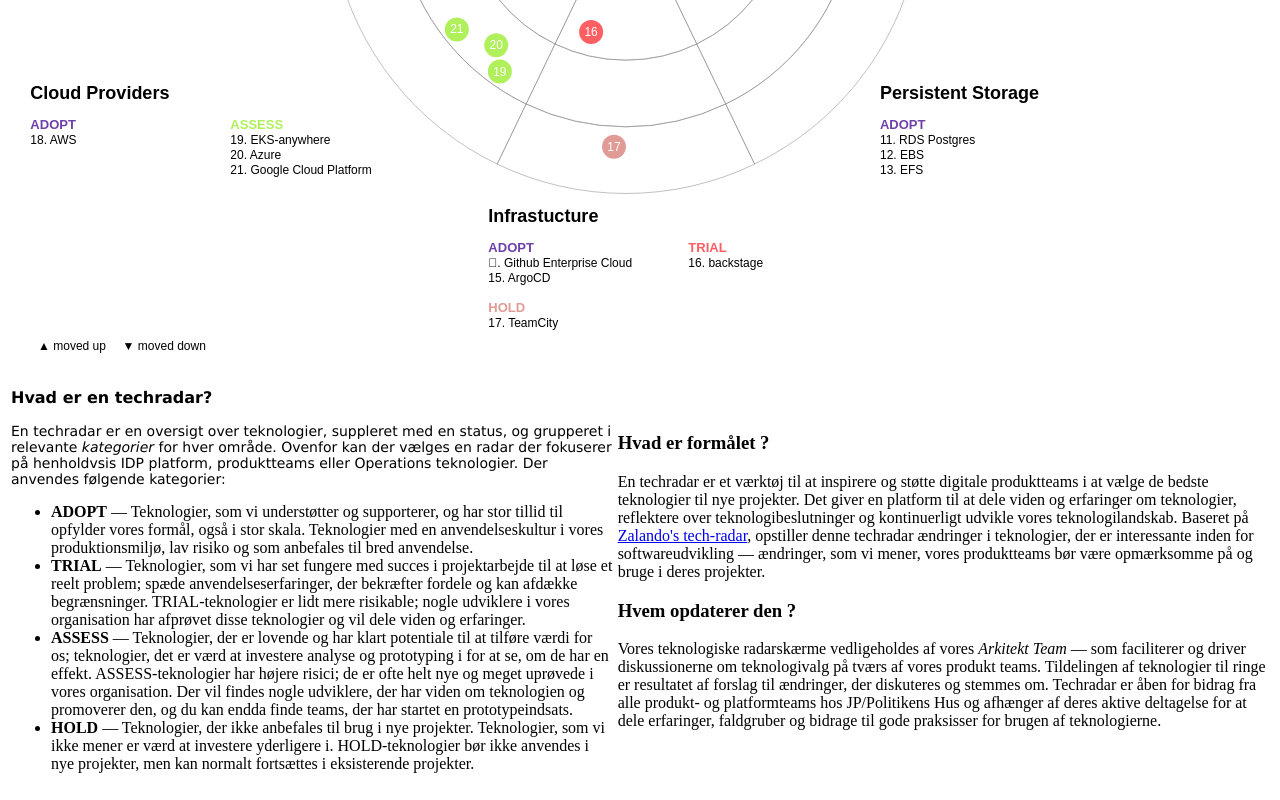
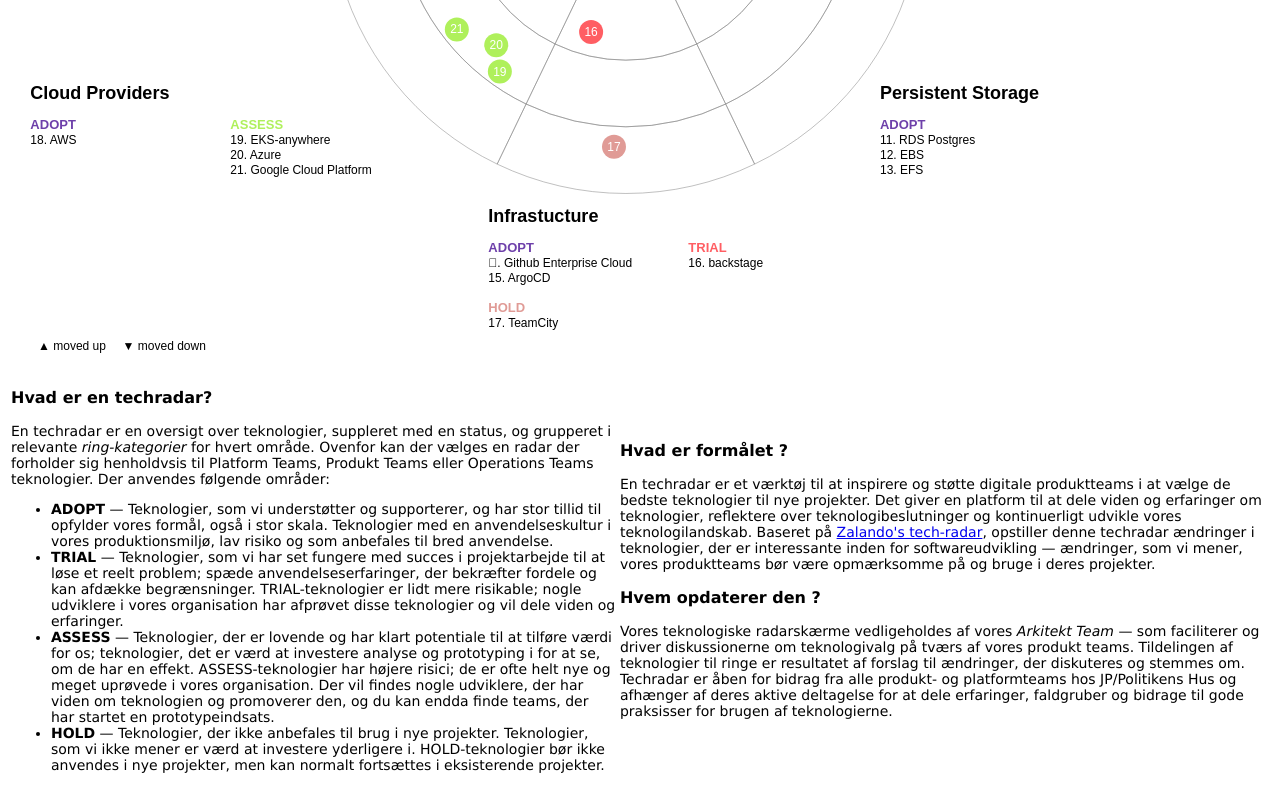
Before and after one commit to test-jppolitikenshus/techradar, a React (Vite) app: page / in a window 1280 px wide. Shown: the part 716-1516 px from the top of the page. Built offline with nearby package versions, Linux system fonts and the light colour scheme; a web font is replaced by a local one.

Commit message:
Update techradar categories and information content. Add new entry in the information input CSV file

```diff
--- a/src/App.tsx
+++ b/src/App.tsx
@@ -33,10 +33,10 @@
             <td>
               <h3 style={{ fontFamily: "Geneva, Arial, Helvetica, sans-serif", fontSize: "16px" }}>Hvad er en techradar?</h3>
               <p style={{ fontFamily: "Geneva, Arial, Helvetica, sans-serif", fontSize: "14px" }}>
-                En techradar er en oversigt over teknologier, suppleret med en status, og grupperet i relevante <em>kategorier</em> for hver område. Ovenfor kan der vælges en radar der fokuserer på henholdvsis IDP platform, produktteams eller Operations teknologier. Der anvendes følgende kategorier:
+                En techradar er en oversigt over teknologier, suppleret med en status, og grupperet i relevante <em>ring-kategorier</em> for hvert område. Ovenfor kan der vælges en radar der forholder sig henholdvsis til Platform Teams, Produkt Teams eller Operations Teams teknologier. Der anvendes følgende områder:
               </p>
 
-              <ul>
+              <ul style={{ fontFamily: "Geneva, Arial, Helvetica, sans-serif", fontSize: "14px" }} >
                 <li><strong>ADOPT</strong> &mdash; Teknologier, som vi understøtter og supporterer, og har stor tillid til opfylder vores formål, også i stor skala. Teknologier med en anvendelseskultur i vores produktionsmiljø, lav risiko og som anbefales til bred anvendelse.</li>
                 <li><strong>TRIAL</strong> &mdash; Teknologier, som vi har set fungere med succes i projektarbejde til at løse et reelt problem; spæde anvendelseserfaringer, der bekræfter fordele og kan afdække begrænsninger. TRIAL-teknologier er lidt mere risikable; nogle udviklere i vores organisation har afprøvet disse teknologier og vil dele viden og erfaringer. </li>
                 <li><strong>ASSESS</strong> &mdash; Teknologier, der er lovende og har klart potentiale til at tilføre værdi for os; teknologier, det er værd at investere analyse og prototyping i for at se, om de har en effekt. ASSESS-teknologier har højere risici; de er ofte helt nye og meget uprøvede i vores organisation. Der vil findes nogle udviklere, der har viden om teknologien og promoverer den, og du kan endda finde teams, der har startet en prototypeindsats. </li>
@@ -45,14 +45,14 @@
 
             </td><td>
 
-              <h3>Hvad er formålet ?</h3>
+              <h3 style={{ fontFamily: "Geneva, Arial, Helvetica, sans-serif", fontSize: "16px" }}>Hvad er formålet ?</h3>
 
-              <p>
+              <p style={{ fontFamily: "Geneva, Arial, Helvetica, sans-serif", fontSize: "14px" }}>
                 En techradar er et værktøj til at inspirere og støtte digitale produktteams i at vælge de bedste teknologier til nye projekter. Det giver en platform til at dele viden og erfaringer om teknologier, reflektere over teknologibeslutninger og kontinuerligt udvikle vores teknologilandskab. Baseret på <a href="https://opensource.zalando.com/tech-radar/#">Zalando's tech-radar</a>, opstiller denne techradar ændringer i teknologier, der er interessante inden for softwareudvikling &mdash; ændringer, som vi mener, vores produktteams bør være opmærksomme på og bruge i deres projekter.</p>
 
-              <h3>Hvem opdaterer den ?</h3>
+              <h3 style={{ fontFamily: "Geneva, Arial, Helvetica, sans-serif", fontSize: "16px" }}>Hvem opdaterer den ?</h3>
 
-              <p>
+              <p style={{ fontFamily: "Geneva, Arial, Helvetica, sans-serif", fontSize: "14px" }}>
                 Vores teknologiske radarskærme vedligeholdes af vores <em>Arkitekt Team</em> &mdash; som faciliterer og driver diskussionerne om teknologivalg på tværs af vores produkt teams. Tildelingen af teknologier til ringe er resultatet af forslag til ændringer, der diskuteres og stemmes om. Techradar er åben for bidrag fra alle produkt- og platformteams hos JP/Politikens Hus og afhænger af deres aktive deltagelse for at dele erfaringer, faldgruber og bidrage til gode praksisser for brugen af teknologierne.
               </p>
             </td></tr>
```
Also changed, not shown: src/infInput.csv.
